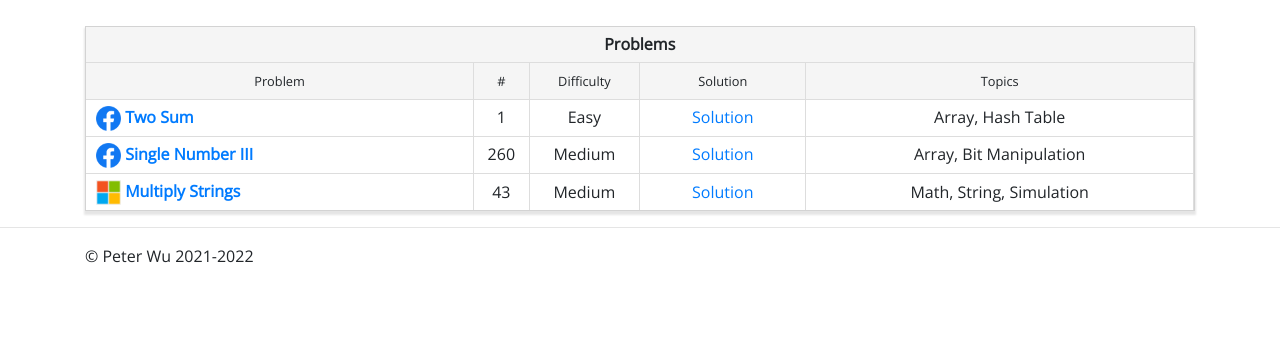
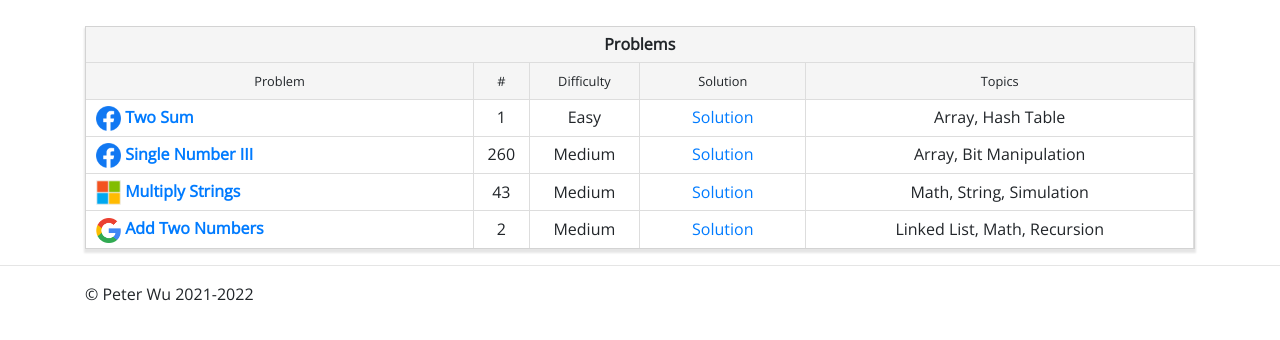
Before and after one commit to pwu97/pwu97.github.io, a Flask app: page /problems in a window 1280 px wide. Shown: the part 58-398 px from the top of the page. Run offline with Flask 2, Linux system fonts and the light colour scheme; some libraries are stand-ins or nearby versions.

Commit message:
Update website.

```diff
--- a/templates/problems.html
+++ b/templates/problems.html
@@ -85,6 +85,13 @@
                             <td class="text-center pad-5 width-15 bord-right-grey"><a href="">Solution</a></td>
                             <td class="text-center pad-5 width-35 bord-right-grey">Math, String, Simulation</td>
                         </tr>
+                        <tr class="bord-top-grey">
+                            <td class="text-left pad-5 width-35 bord-right-grey"><a href="https://leetcode.com/problems/add-two-numbers/" target="_blank"><img src="/static/images/google_logo.png" height="25px" class="pad-left-5" /> <b>Add Two Numbers</b></a></td>
+                            <td class="text-center pad-5 width-5 bord-right-grey">2</td>
+                            <td class="text-center pad-5 width-10 bord-right-grey">Medium</td>
+                            <td class="text-center pad-5 width-15 bord-right-grey"><a href="https://github.com/ConcreteCS/Leetcode-Python-Solutions/blob/main/Problems/LC0002_addTwoNumbers.py">Solution</a></td>
+                            <td class="text-center pad-5 width-35 bord-right-grey">Linked List, Math, Recursion</td>
+                        </tr>
                     </tbody>
                 </table>
                 </div>
```
Also changed, not shown: problems.html (+7 -0 lines), static/images/google_logo.png (added).
